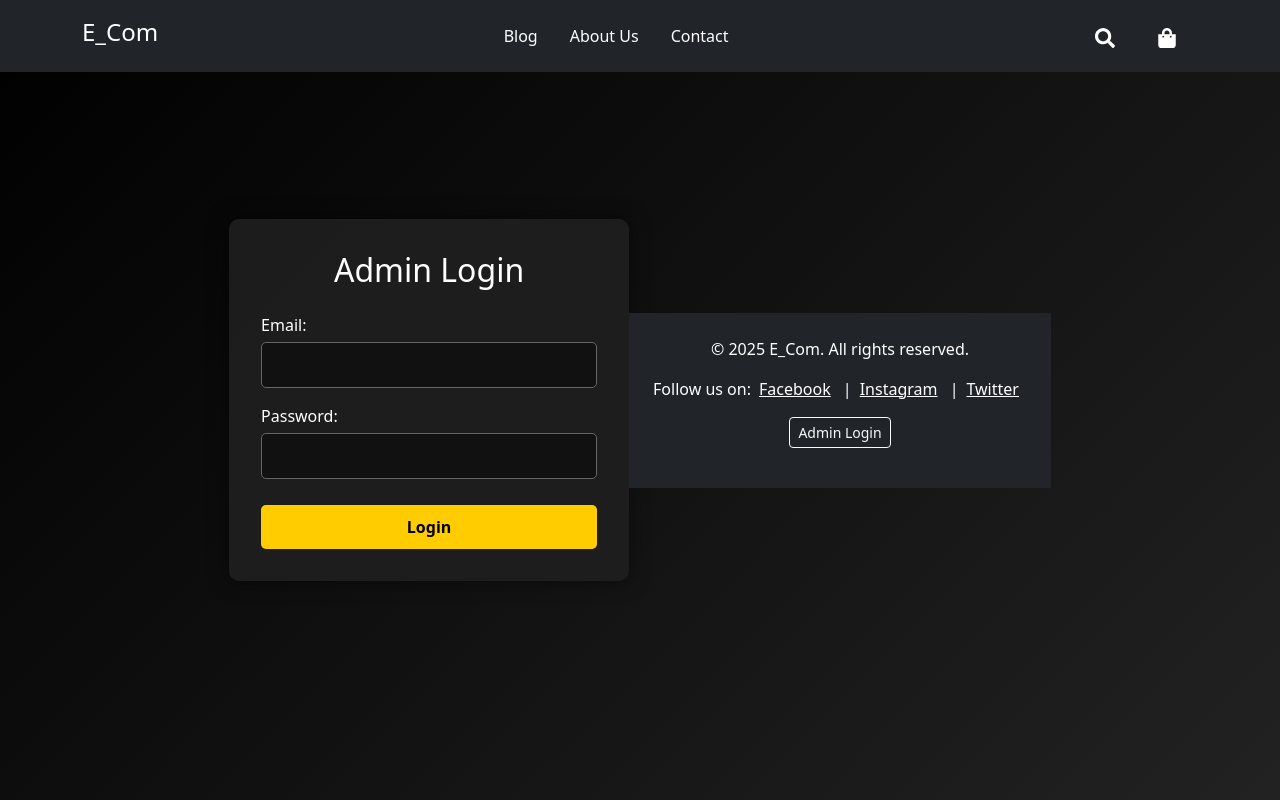
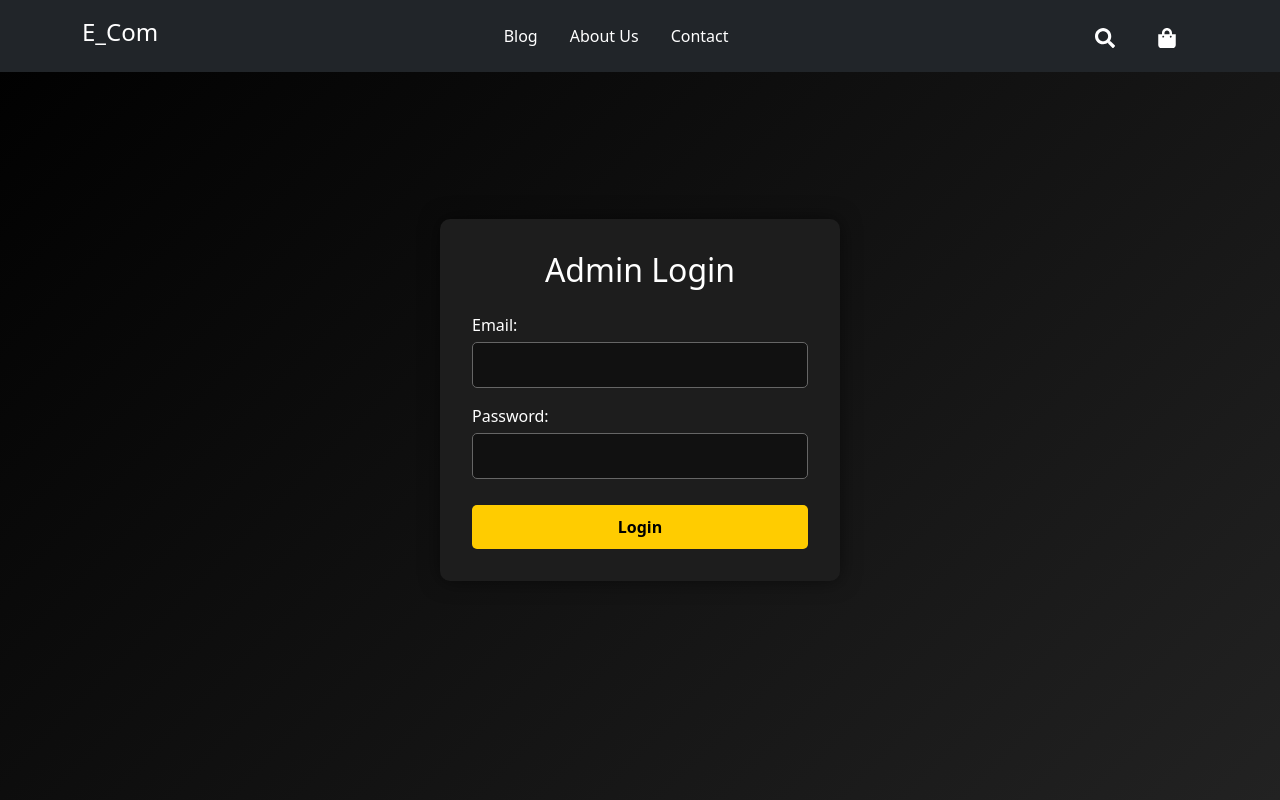
Before and after one commit to Subhadeep-GIT/E_Com, a React (Create React App) app: page /admin/login in a window 1280 px wide. Shown: the top 800 px of the page. Built offline with nearby package versions, Linux system fonts and the light colour scheme.

Commit message:
Footer addition

```diff
--- a/src/pages/AdminLoginComponent.js
+++ b/src/pages/AdminLoginComponent.js
@@ -21,10 +21,12 @@ const AdminLoginComponent = () => {
     };
 
     return (
+        <>
+            {/* Header */}
+            <LandingHeaderComponent />
+
+            {/* Admin Login Section */}
             <div className="admin-login d-flex align-items-center justify-content-center">
-            <div>
-            <LandingHeaderComponent />
-            </div>
                 <div className="admin-login-box text-white">
                     <h2 className="text-center mb-4">Admin Login</h2>
                     <form onSubmit={handleLogin}>
@@ -53,8 +55,11 @@ const AdminLoginComponent = () => {
                         </button>
                     </form>
                 </div>
-            <FooterComponent /> {/* Render the footer */}
             </div>
+
+            {/* Footer (Now correctly placed outside) */}
+            <FooterComponent />
+        </>
     );
 };
 
```
Lines whose indentation alone changed are shown as unchanged.
